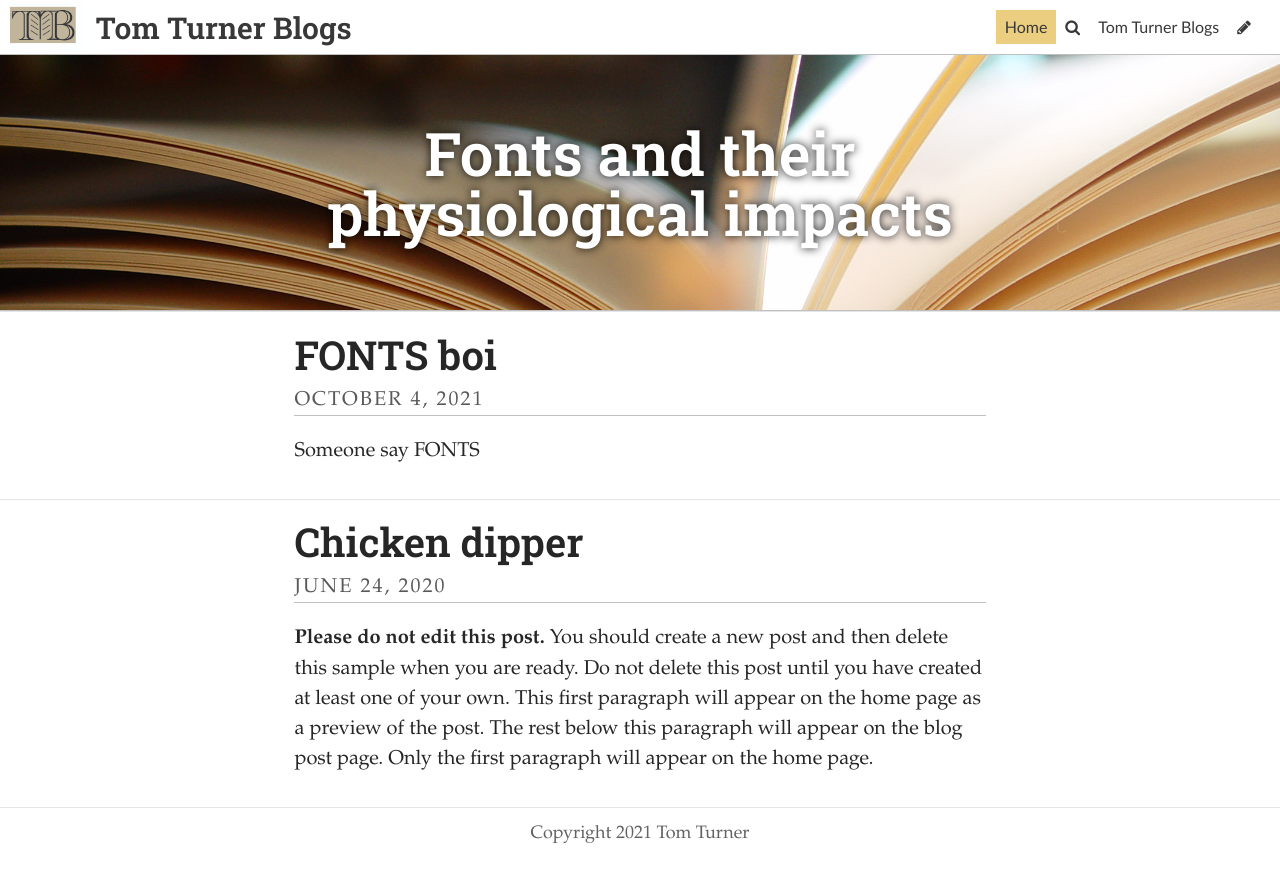
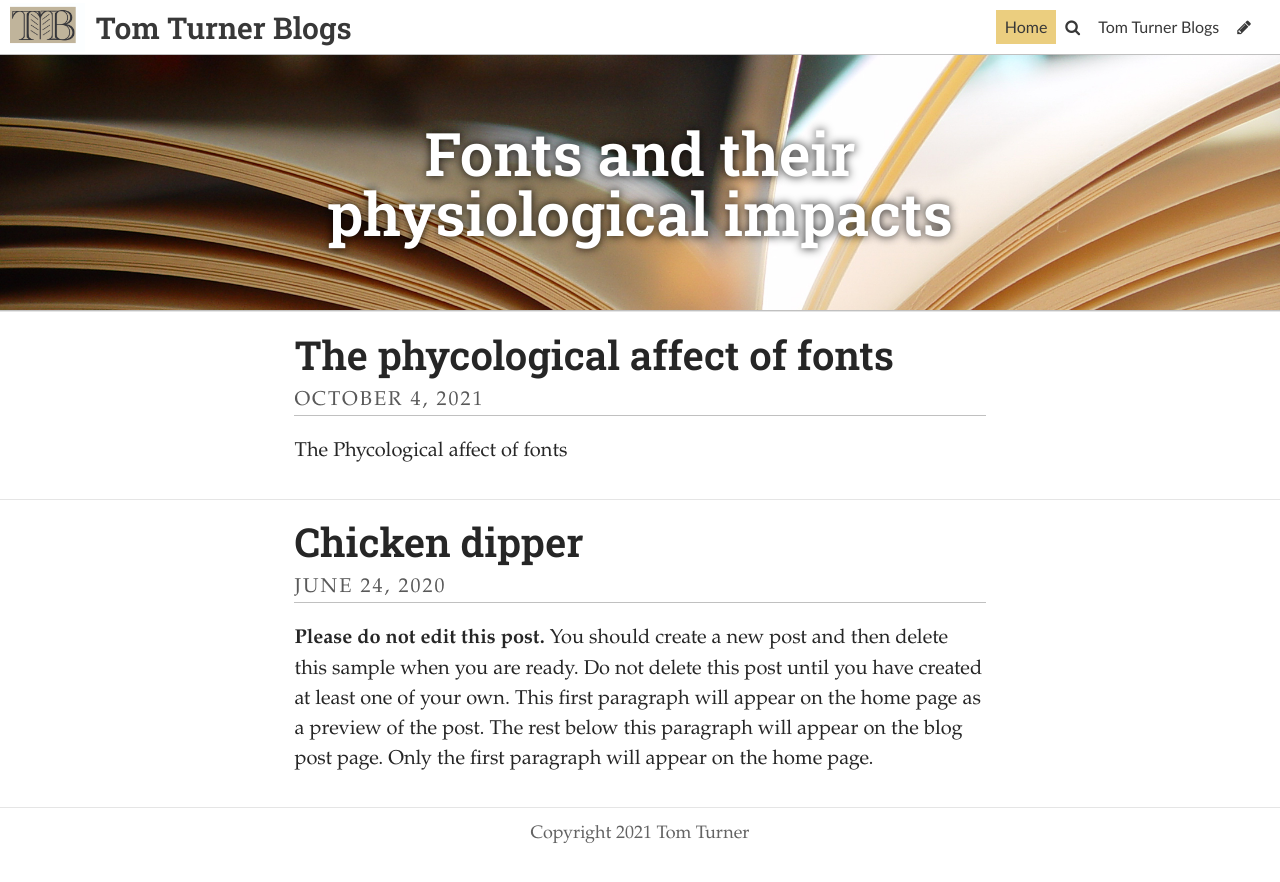
Before and after one commit to Tomturner11/Toms-typography, a Jekyll site: the page built from index.html, in a window 1280 px wide. Shown: the top 882 px of the page. Built offline with Jekyll 4.4.1, drawn with Linux system fonts in a browser that asks for light colours; some web fonts are replaced; the list of posts is cut into pages by our own code.

Commit message:
Update Post “2021-10-04-how-mohamed-salah-has-transformed-his-career”

```diff
--- a/_posts/2021-10-04-how-mohamed-salah-has-transformed-his-career.md
+++ b/_posts/2021-10-04-how-mohamed-salah-has-transformed-his-career.md
@@ -1,9 +1,9 @@
 ---
 layout: post
-title: FONTS boi
+title: The phycological affect of fonts
 date: 2021-10-04T10:07:52.456Z
-image: ../uploads/fonttttttttttt.jpg
+image: ../uploads/mike-erskine-b4ad8zsaozk-unsplash.jpg
 title_color: "#ffffff"
 comments: false
 ---
-Someone say FONTS
+The Phycological affect of fonts
```
